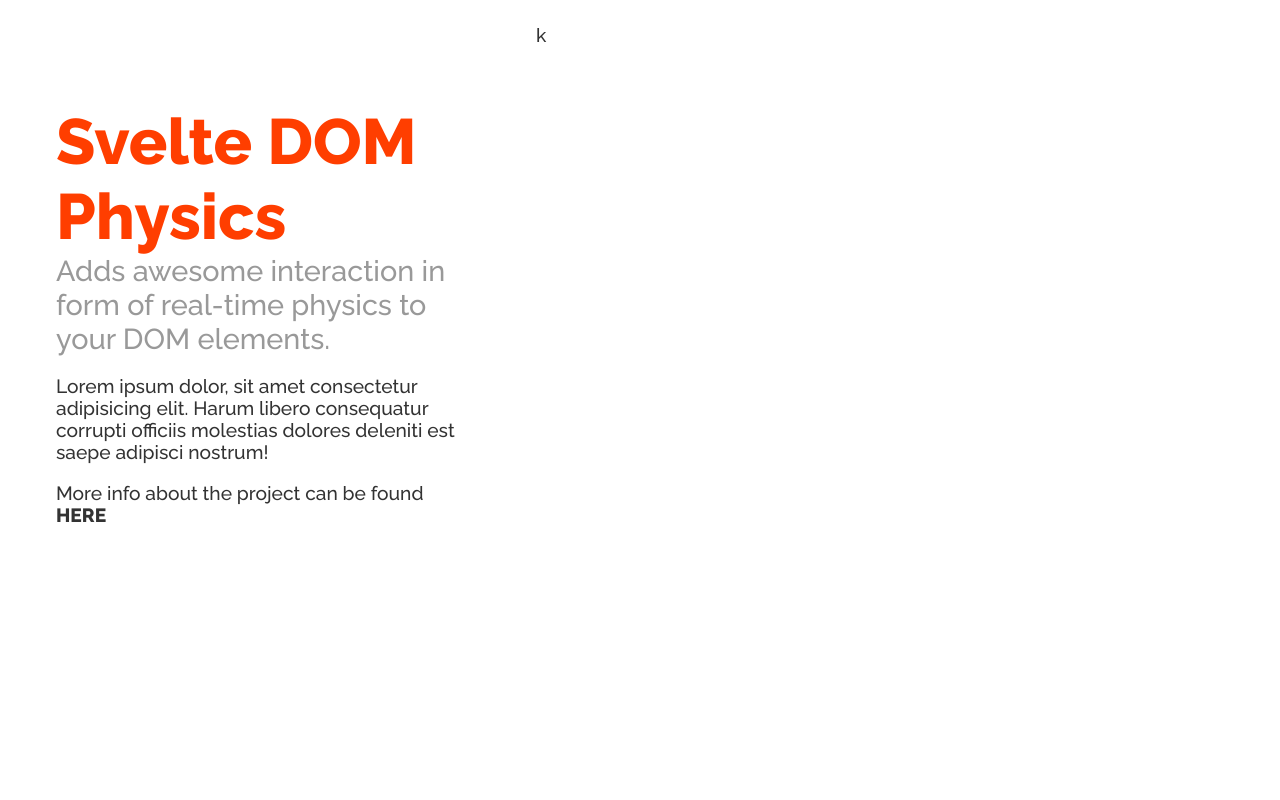
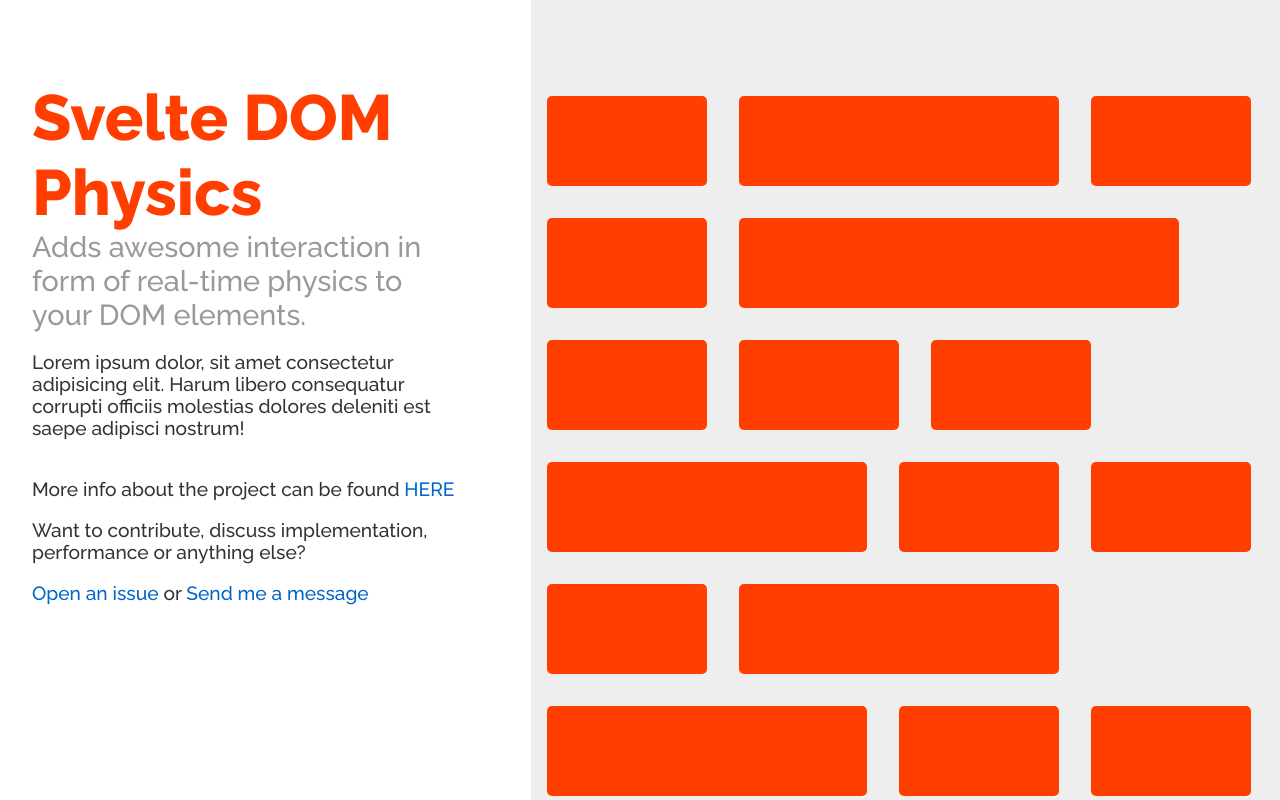
Before and after one commit to jerzakm/rapier-dom-physics, a Svelte app: page / in a window 1280 px wide. Shown: the top 800 px of the page. Built offline with nearby package versions, Linux system fonts and the light colour scheme.

Commit message:
pre-physics dom setup. - Added a grid to showcase the features better - More space for 'about me' and 'contact' type content

```diff
--- a/public/global.css
+++ b/public/global.css
@@ -1,6 +1,7 @@
-@import url('https://fonts.googleapis.com/css2?family=Raleway:wght@500;800&display=swap');
+@import url("https://fonts.googleapis.com/css2?family=Raleway:wght@500;800&display=swap");
 
-html, body {
+html,
+body {
   position: relative;
   width: 100%;
   height: 100%;
@@ -9,15 +10,16 @@
 body {
   color: #333;
   margin: 0;
-	padding: 8px;
+  padding: 0;
   box-sizing: border-box;
-	font-family: 'Raleway', sans-serif;
+  font-family: "Raleway", sans-serif;
   font-size: 1.2rem;
 }
 
-h1,h2 {
+h1,
+h2 {
   margin: 0;
-		padding:0;
+  padding: 0;
 }
 
 h1 {
@@ -33,7 +35,7 @@
 }
 
 a {
-	color: rgb(0,100,200);
+  color: rgb(0, 100, 200);
   text-decoration: none;
 }
 
@@ -42,22 +44,11 @@
 }
 
 a:visited {
-	color: rgb(0,80,160);
+  color: rgb(0, 80, 160);
 }
 
 label {
   display: block;
-}
-
-input, button, select, textarea {
-	font-family: inherit;
-	font-size: inherit;
-	-webkit-padding: 0.4em 0;
-	padding: 0.4em;
-	margin: 0 0 0.5em 0;
-	box-sizing: border-box;
-	border: 1px solid #ccc;
-	border-radius: 2px;
 }
 
 input:disabled {
--- a/public/index.html
+++ b/public/index.html
@@ -1,18 +1,17 @@
 <!DOCTYPE html>
 <html lang="en">
-<head>
-	<meta charset='utf-8'>
-	<meta name='viewport' content='width=device-width,initial-scale=1'>
+  <head>
+    <meta charset="utf-8" />
+    <meta name="viewport" content="width=device-width,initial-scale=1" />
 
-	<title>Svelte app</title>
+    <title>Svelte DOM Physics</title>
 
-	<link rel='icon' type='image/png' href='/favicon.png'>
-	<link rel='stylesheet' href='/global.css'>
-	<link rel='stylesheet' href='/build/bundle.css'>
+    <link rel="icon" type="image/png" href="/favicon.png" />
+    <link rel="stylesheet" href="/global.css" />
+    <link rel="stylesheet" href="/build/bundle.css" />
 
-	<script defer src='/build/bundle.js'></script>
-</head>
+    <script defer src="/build/bundle.js"></script>
+  </head>
 
-<body>
-</body>
+  <body></body>
 </html>
--- a/src/App.svelte
+++ b/src/App.svelte
@@ -1,43 +1,98 @@
 <script>
-	export let name;
-	import Physics from './Physics.svelte'
+  import Physics from "./Physics.svelte";
 </script>
-
-
 
 <main>
   <info>
-		<h1>
-		Svelte DOM Physics
-		</h1>
+    <div>
+      <h1>Svelte DOM Physics</h1>
       <h2>
-			Adds awesome interaction in form of real-time physics to your DOM elements.
+        Adds awesome interaction in form of real-time physics to your DOM
+        elements.
       </h2>
-		<p>Lorem ipsum dolor, sit amet consectetur adipisicing elit. Harum libero consequatur corrupti officiis molestias dolores deleniti est saepe adipisci nostrum!</p>
-		<p>More info about the project can be found <strong>HERE</strong></p>
+      <p>
+        Lorem ipsum dolor, sit amet consectetur adipisicing elit. Harum libero
+        consequatur corrupti officiis molestias dolores deleniti est saepe
+        adipisci nostrum!
+      </p>
+    </div>
+    <div>
+      <p>More info about the project can be found <a href=".">HERE</a></p>
+      <p>
+        Want to contribute, discuss implementation, performance or anything
+        else?
+      </p>
+      <a href=".">Open an issue</a> or <a href=".">Send me a message</a>
+    </div>
   </info>
-	<bulletpoints>
-		k
-	</bulletpoints>
+  <div class="grid">
+    <div class="grid-item" />
+    <div class="grid-item grid-item--width2 " />
+    <div class="grid-item " />
+    <div class="grid-item " />
+    <div class="grid-item grid-item--width3" />
+    <div class="grid-item" />
+    <div class="grid-item" />
+    <div class="grid-item " />
+    <div class="grid-item grid-item--width2 " />
+    <div class="grid-item" />
+    <div class="grid-item " />
+    <div class="grid-item" />
+    <div class="grid-item grid-item--width2 " />
+    <div class="grid-item grid-item--width2" />
+    <div class="grid-item" />
+    <div class="grid-item " />
+    <div class="grid-item" />
+    <div class="grid-item" />
+    <div class="grid-item " />
+    <div class="grid-item " />
+    <div class="grid-item" />
+    <div class="grid-item" />
+    <div class="grid-item" />
+  </div>
 </main>
 
 <!-- <Physics/> -->
-
 <style>
   main {
-		padding: 1rem;
     display: grid;
-		grid-template-columns: 2fr 3fr;
+    grid-template-columns: 1fr;
     gap: 2rem;
+    min-height: 100vh;
   }
 
-	info{
+  info {
     padding: 5rem 2rem 5rem 2rem;
+    display: flex;
+    flex-direction: column;
   }
 
-	@media (min-width: 640px) {
+  @media (min-width: 960px) {
     main {
-			max-width: none;
+      /* max-width: none; */
+      grid-template-columns: 2fr 3fr;
     }
   }
+
+  .grid {
+    background: #eee;
+    width: 100%;
+    padding: 5rem 0 5rem 0;
+    gap: 10rem;
+  }
+  .grid-item {
+    width: 160px;
+    height: 90px;
+    float: left;
+    background: #ff3e00;
+    border-radius: 5px;
+    margin: 1rem;
+  }
+
+  .grid-item--width2 {
+    width: 320px;
+  }
+  .grid-item--width3 {
+    width: 440px;
+  }
 </style>
--- a/src/main.js
+++ b/src/main.js
@@ -1,10 +1,7 @@
-import App from './App.svelte';
+import App from "./App.svelte";
 
 const app = new App({
-	target: document.body,
-	props: {
-		name: 'world'
-	}
+  target: document.body,
 });
 
 export default app;
```
Lines whose indentation alone changed are shown as unchanged.
